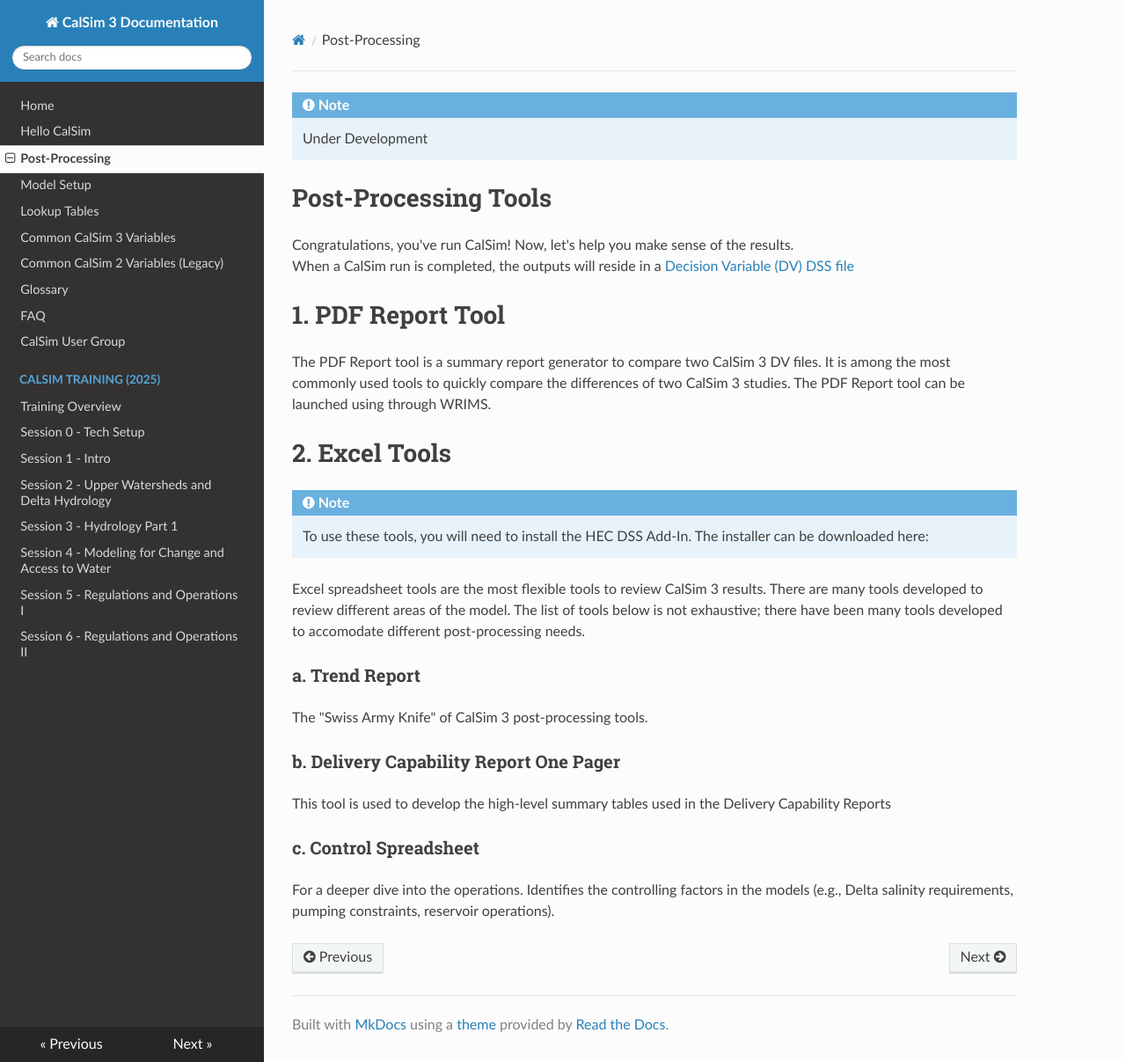
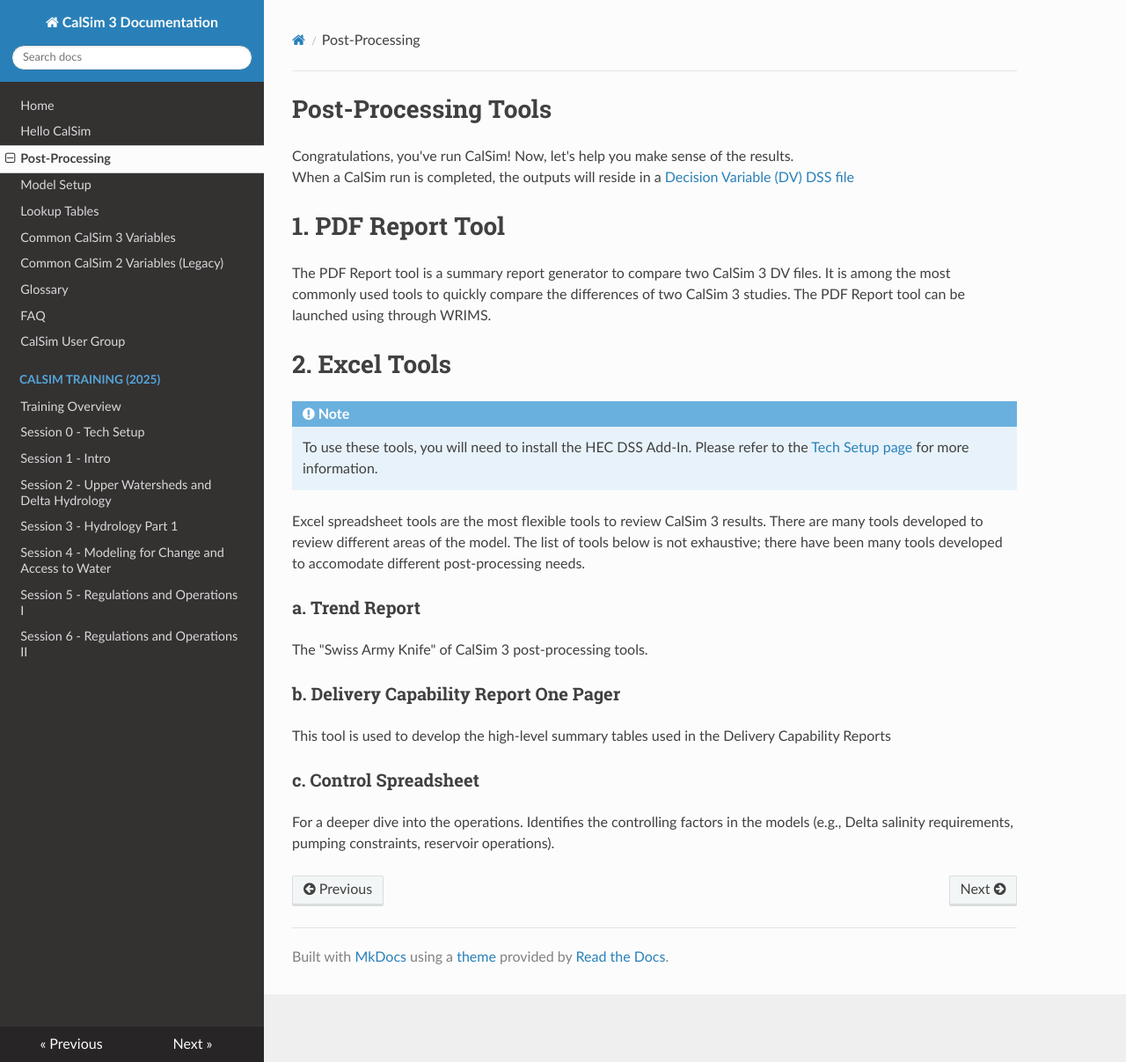
Before and after one commit to CentralValleyModeling/centralvalleymodeling.github.io, an MkDocs documentation site: the page built from docs/hellopostpro.md, in a window 1280 px wide and 1207 px high. Shown: the whole window at 88% size. Built offline with MkDocs 1.6.1, drawn with Linux system fonts in a browser that asks for light colours; nearby versions of some CDN libraries.

Commit message:
Add hyperlinks to CalSim 3 DWR page and post pro training page

```diff
--- a/docs/hellopostpro.md
+++ b/docs/hellopostpro.md
@@ -1,5 +1,3 @@
-!!! Note
-    Under Development
 # Post-Processing Tools
 Congratulations, you've run CalSim! Now, let's help you make sense of the results.
 When a CalSim run is completed, the outputs will reside in a [Decision Variable (DV) DSS file](modelsetup.md#decision-variable-dv-output-files)
@@ -9,7 +7,7 @@ The PDF Report tool is a summary report generator to compare two CalSim 3 DV fil
 
 # 2. Excel Tools
 !!! Note
-    To use these tools, you will need to install the HEC DSS Add-In. The installer can be downloaded here:
+    To use these tools, you will need to install the HEC DSS Add-In. Please refer to the [Tech Setup page](https://centralvalleymodeling.github.io/calsim-training/session0/) for more information.
 
 Excel spreadsheet tools are the most flexible tools to review CalSim 3 results. There are many tools developed to review different areas of the model. The list of tools below is not exhaustive; there have been many tools developed to accomodate different post-processing needs.
 
```
Also changed, not shown: docs/index.md (+1 -1 lines).
